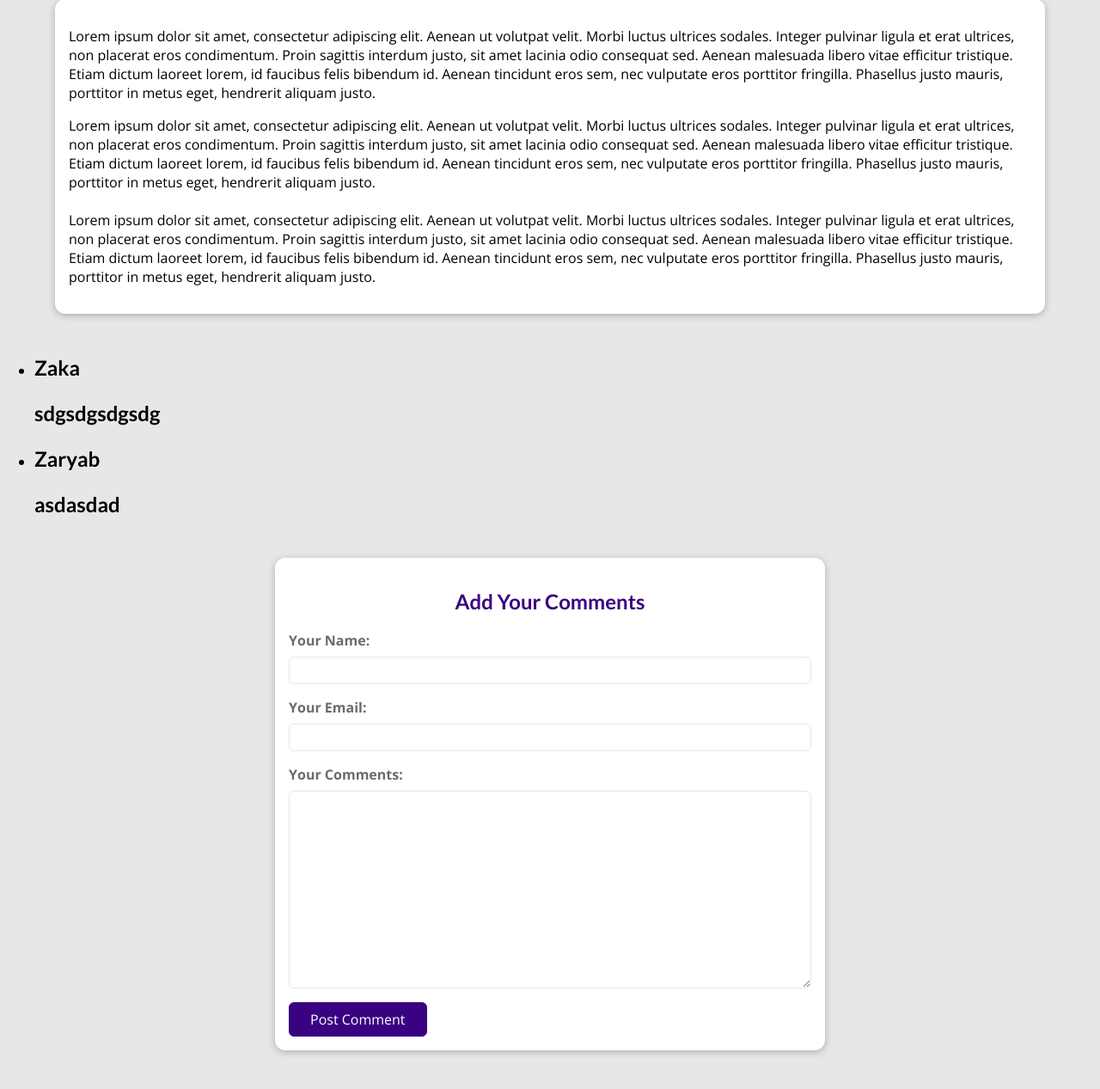
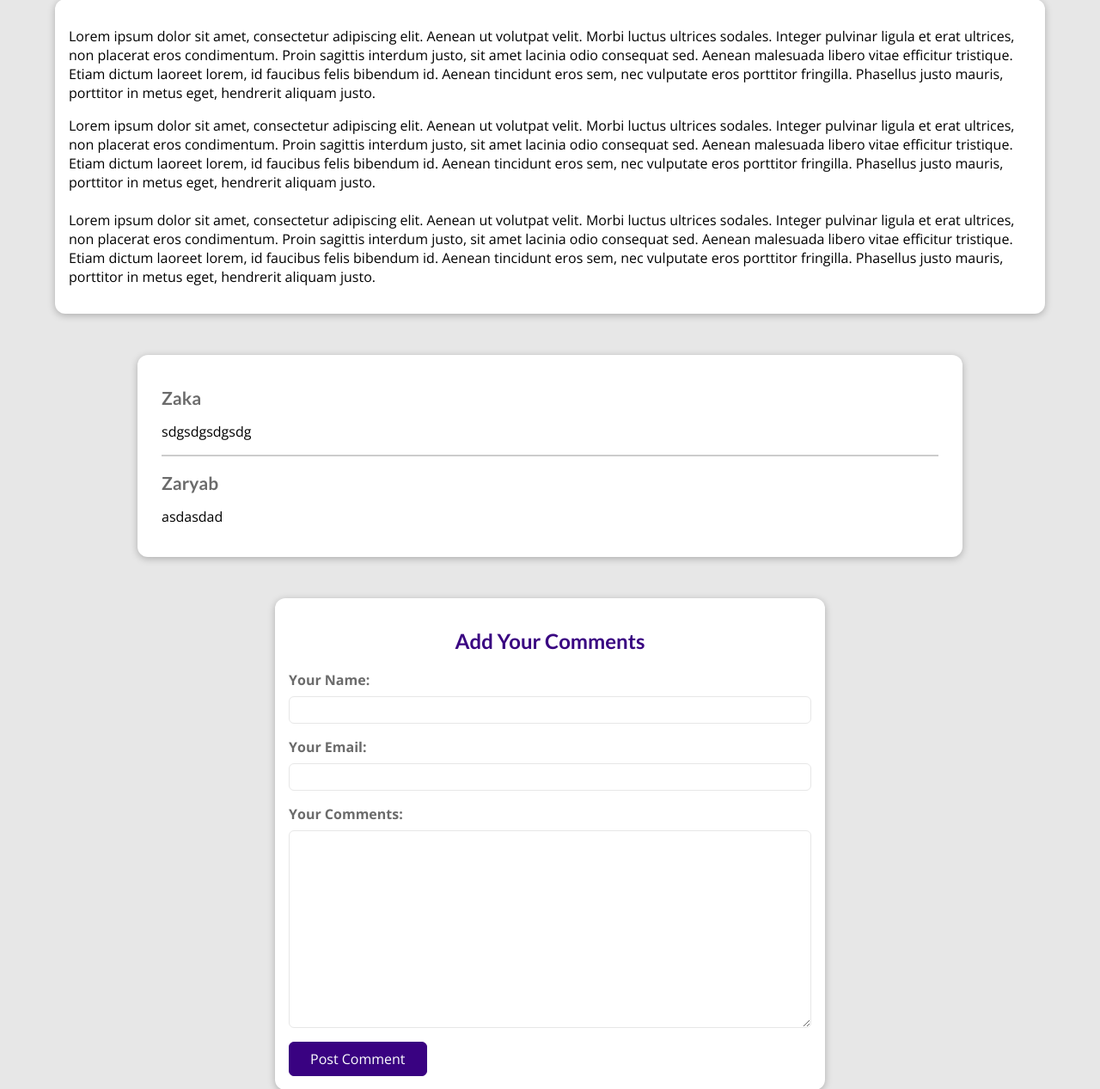
Before and after one commit to ZaryabAhmed22/My-Site---Blog-App-Django, a Django app: a page that uses blog/templates/blog/post-detail.html in a window 1280 px wide. Shown: the part 529-1796 px from the top of the page at 86% size. Before the commit the page ends 1755 px from the top, so only its background shows below. Run offline with Django 4.2, Linux system fonts and the light colour scheme; data comes from the database, SQL or seed files in the repository.

Commit message:
Adding styles to comments

```diff
--- a/blog/static/blog/post-detail.css
+++ b/blog/static/blog/post-detail.css
@@ -166,3 +166,39 @@ body {
   padding: 0.25rem 1.5rem;
   border-radius: 6px;
 }
+
+#comments{
+  margin: 3rem auto;
+  width: 90%;
+  max-width: 60rem;
+  border-radius: 12px;
+  background-color: white;
+  box-shadow: 0 2px 8px rgba(0, 0, 0, 0.25);
+  padding: 1.25rem 1.75rem;
+}
+
+#comments ul{
+  list-style: none;
+  margin: 0;
+  padding: 0;
+}
+
+#comments li{
+  margin-bottom: 1rem;
+  border-bottom: 2px solid #ccc;
+}
+
+#comments li:last-of-type{
+  border-bottom: none;
+}
+
+#comments h2{
+  color: #6b6b6b;
+  font-size: 1.3rem;
+  margin-bottom: 0;
+  padding-bottom: 0;
+}
+
+#comments p{
+  padding-top: 0;
+}
--- a/blog/templates/blog/post-detail.html
+++ b/blog/templates/blog/post-detail.html
@@ -42,7 +42,7 @@ This Post Title
     <ul>
         {% for comment in comments %}
         <li>
-            <h2>{{comment.user_name}}<h2>
+            <h2>{{comment.user_name}}</h2>
             <p>{{comment.text|linebreaks}}</p>
         </li>
         {% endfor %}
```
